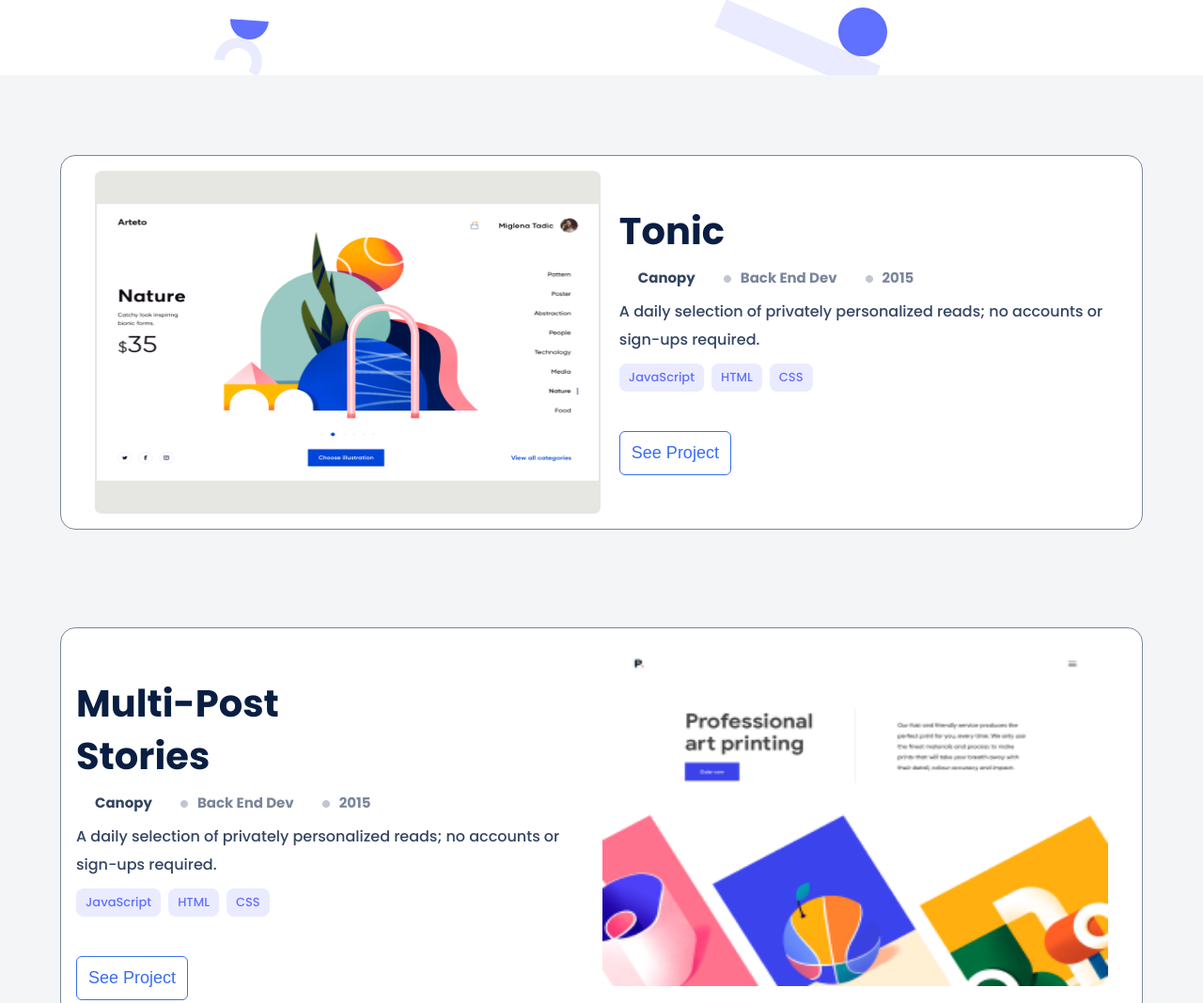
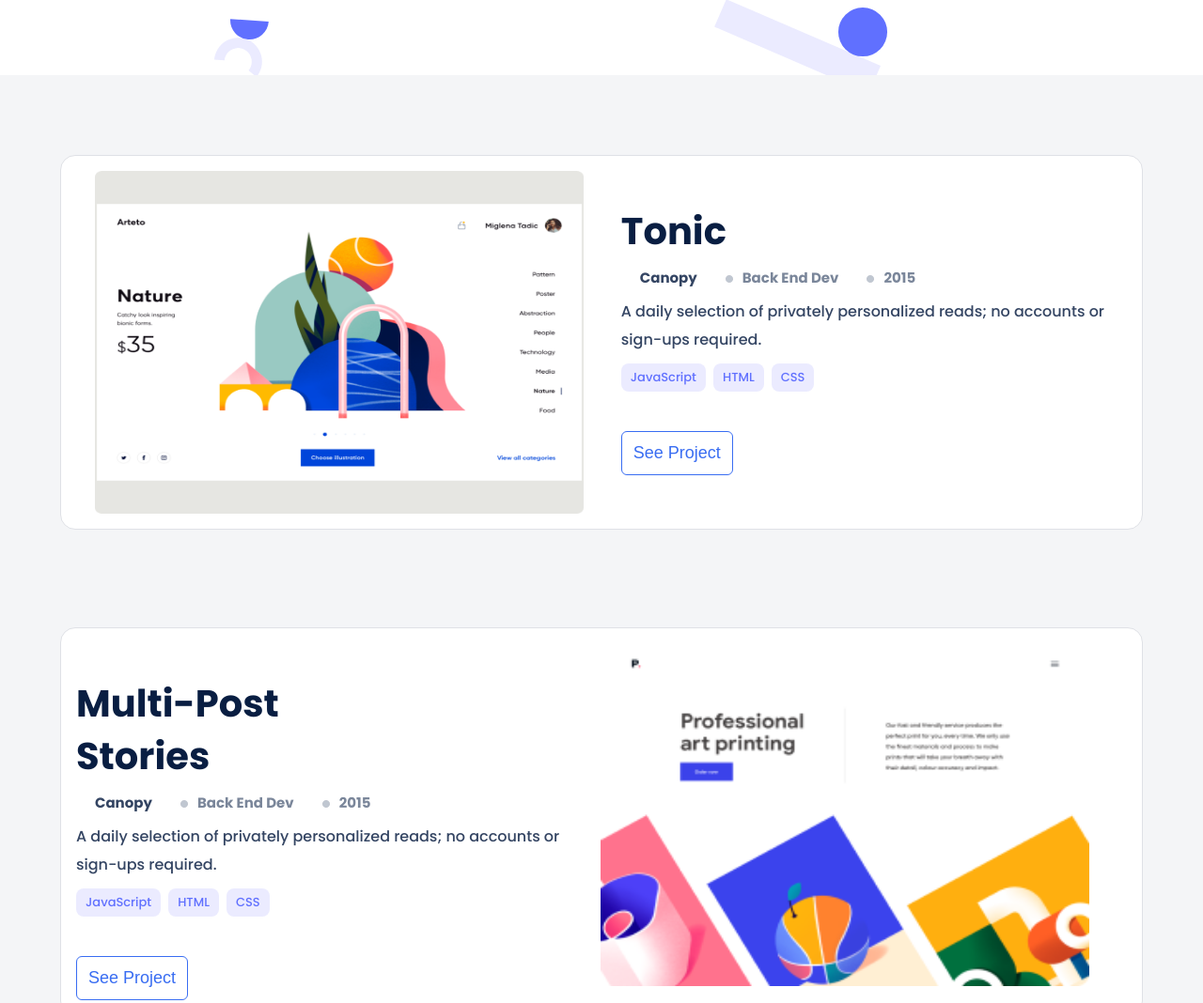
Before and after one commit to BouaikIlham/Portfolio-project, a website: page index.html in a window 1280 px wide. Shown: the part 753-1821 px from the top of the page at 94% size. Drawn offline with Linux system fonts and the light colour scheme.

Commit message:
add padding and border color to cards

```diff
--- a/style.css
+++ b/style.css
@@ -254,7 +254,7 @@ h2 {
 }
 
 .card-item {
-  border: 1px solid #7a869a;
+  border: 1px solid #dfe1e6;
   width: 80%;
   max-width: 330px;
   margin: 0 auto;
@@ -274,6 +274,7 @@ h2 {
 
 .img-container {
   width: 100%;
+  padding-right: 20px;
 }
 
 .list-conatiner {
```
